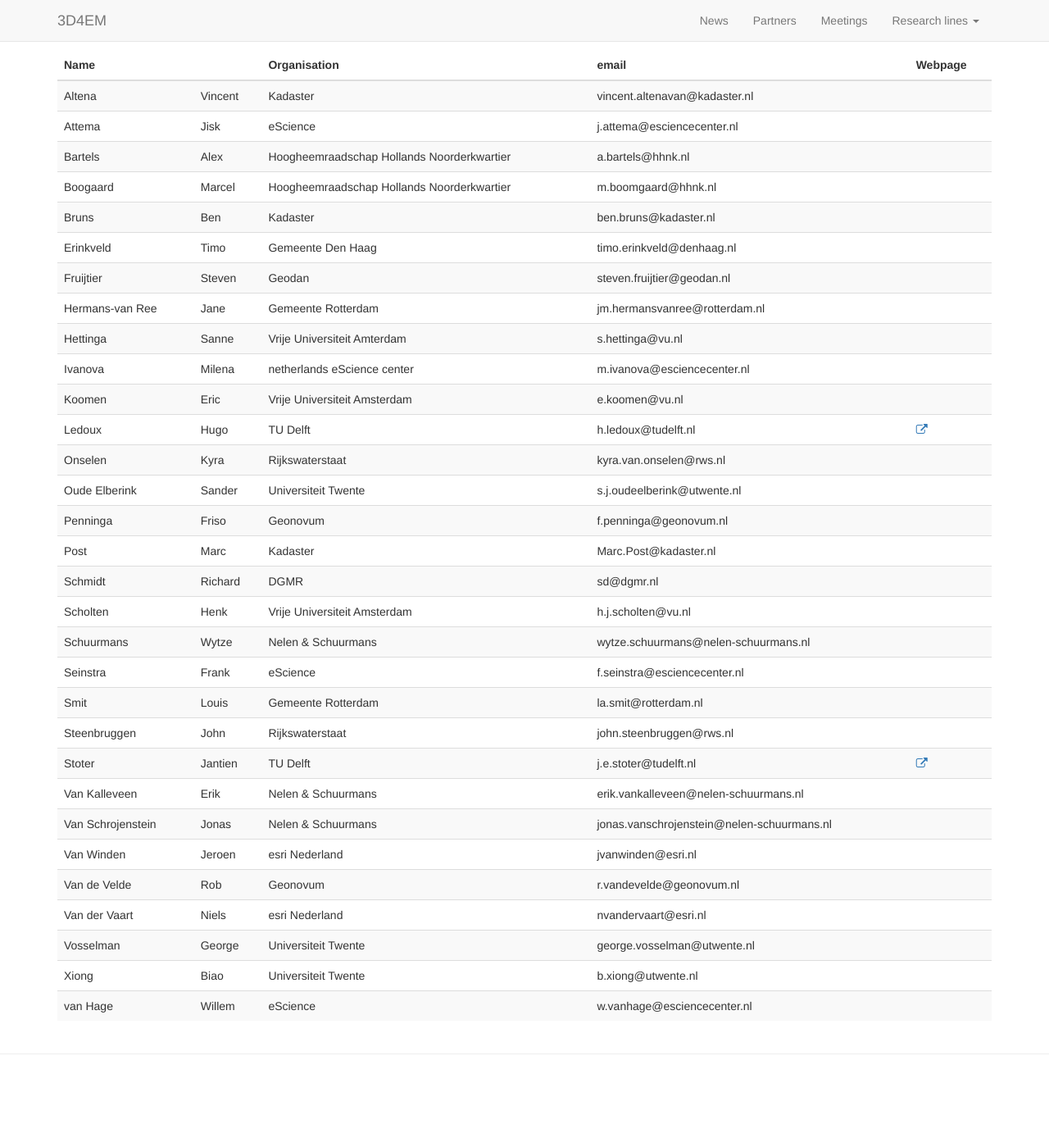
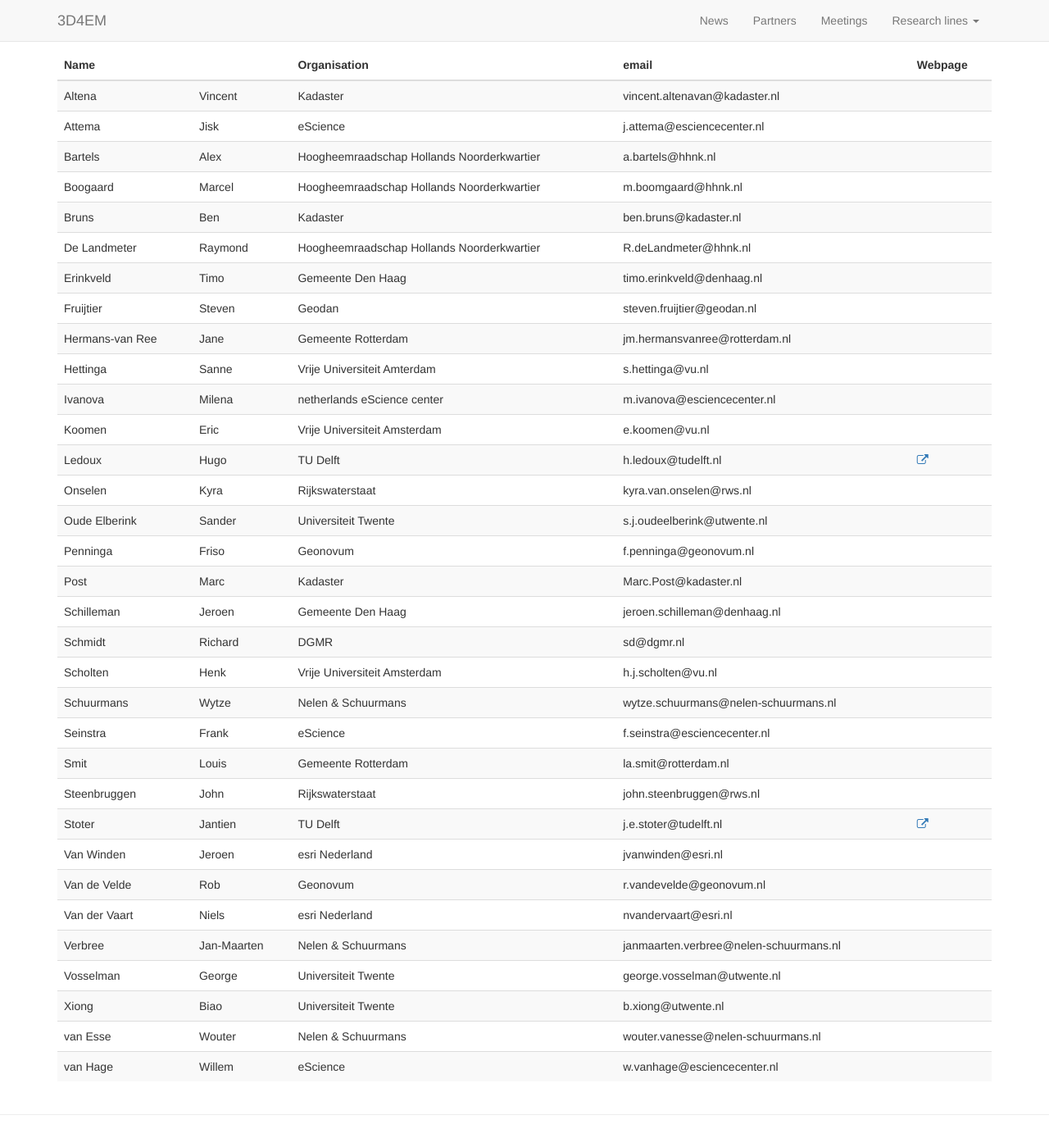
Before and after one commit to tudelft3d/website-3d4em, a Jekyll site: the page built from partners/index.md, in a window 1280 px wide and 1400 px high, scrolled down 645 px. Shown: the whole window at 82% size. Built offline with Jekyll 4.4.1, drawn with Linux system fonts in a browser that asks for light colours; nearby versions of some CDN libraries; before the commit the page ends 1971 px from its top, so only the background shows below that.

Commit message:
Update people.yml

```diff
--- a/_data/people.yml
+++ b/_data/people.yml
@@ -115,16 +115,16 @@
   email:   wytze.schuurmans@nelen-schuurmans.nl
   # url:
 
-- surname: Van Kalleveen
-  name:    Erik
+- surname: Verbree
+  name:    Jan-Maarten
   org:     Nelen & Schuurmans
-  email:   erik.vankalleveen@nelen-schuurmans.nl
+  email:   janmaarten.verbree@nelen-schuurmans.nl
   # url:
 
-- surname: Van Schrojenstein
-  name:    Jonas
+- surname: van Esse
+  name:    Wouter
   org:     Nelen & Schuurmans
-  email:   jonas.vanschrojenstein@nelen-schuurmans.nl
+  email:   wouter.vanesse@nelen-schuurmans.nl
   # url:
 
 - surname: Bartels
@@ -137,6 +137,12 @@
   name:    Marcel
   org:     Hoogheemraadschap Hollands Noorderkwartier
   email:   m.boomgaard@hhnk.nl
+  # url:
+
+- surname: De Landmeter
+  name:    Raymond
+  org:     Hoogheemraadschap Hollands Noorderkwartier
+  email:   R.deLandmeter@hhnk.nl
   # url:
 
 - surname: Schmidt
@@ -186,3 +192,9 @@
   org:     Gemeente Den Haag
   email:   timo.erinkveld@denhaag.nl
   # url:
+
+- surname: Schilleman
+  name:    Jeroen
+  org:     Gemeente Den Haag
+  email:   jeroen.schilleman@denhaag.nl
+  # url:
```
